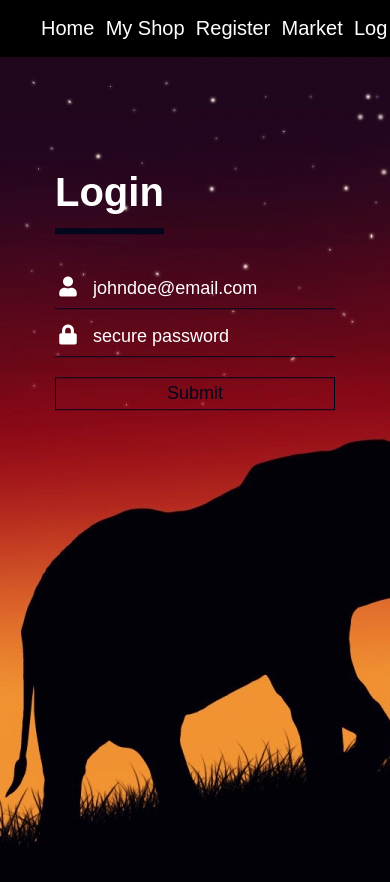
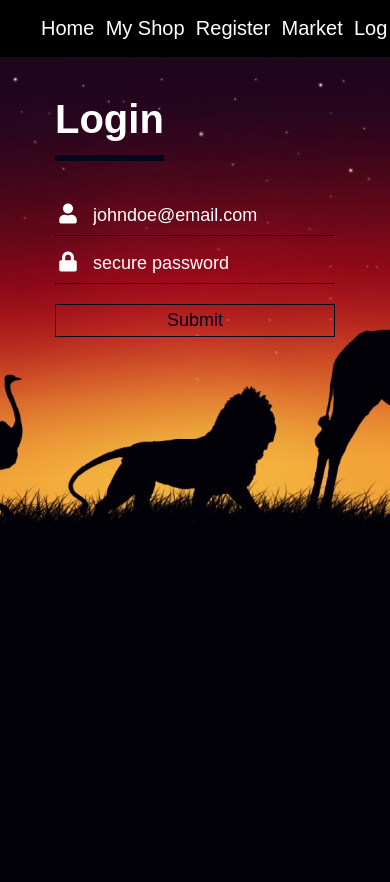
Before and after one commit to BW-AfricanMarketplace-TT32/front-end, a React (Create React App) app: page /login in a window 390 px wide. Shown: the top 882 px of the page. Built offline with nearby package versions, Linux system fonts and the light colour scheme.

Commit message:
fixed styling so registration/login is responsive

```diff
--- a/src/assets/stylesheets/forms.css
+++ b/src/assets/stylesheets/forms.css
@@ -13,17 +13,18 @@ body {
 /* Form styles */
 .login-container {
   width: 280px;
-  position: absolute;
-  top: 50%;
-  left: 50%;
-  transform: translate(-50%, -100%);
   color: white;
+  margin: 0 auto;
 }
 
 .bg-container {
   background: url('../images/form_bg/sunset.png') no-repeat;
-  height: 100vh;
+  min-height: 100vh;
+  background-size: cover;
+  background-position: center;
+  background-attachment: fixed;
   font-family: sans-serif;
+  background-color: red;
 }
 
 .login-container h1 {
```
